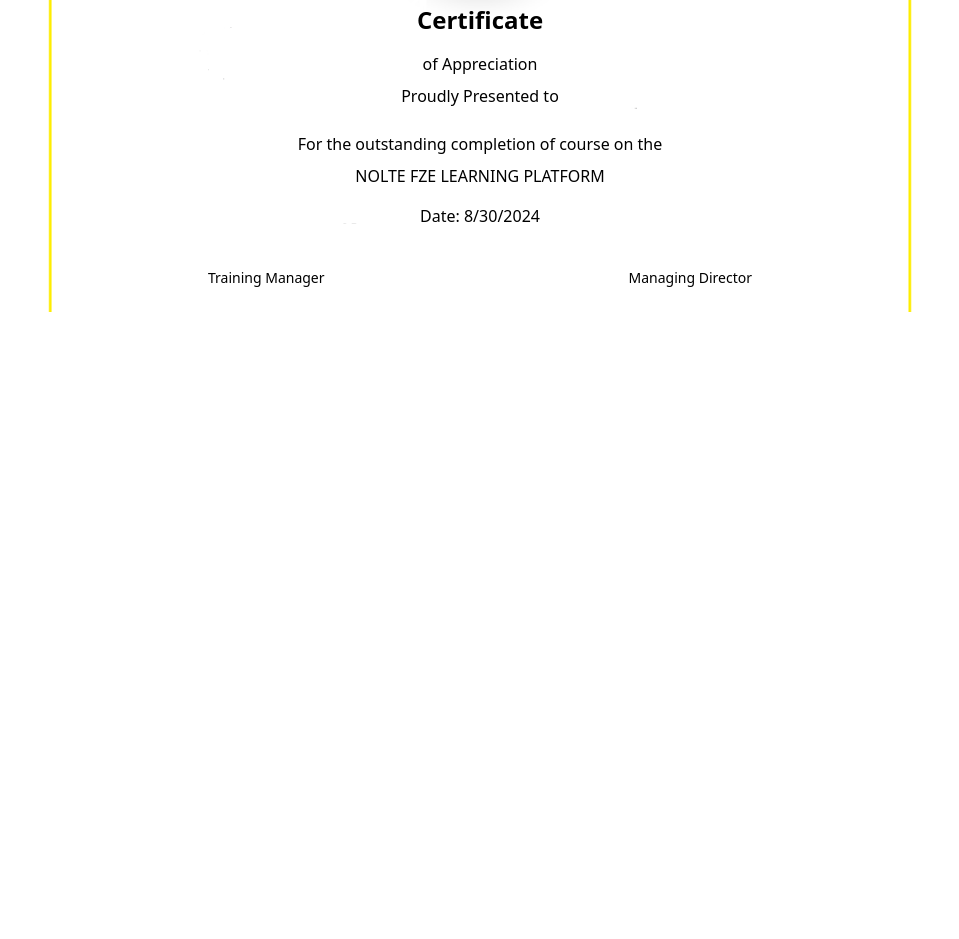
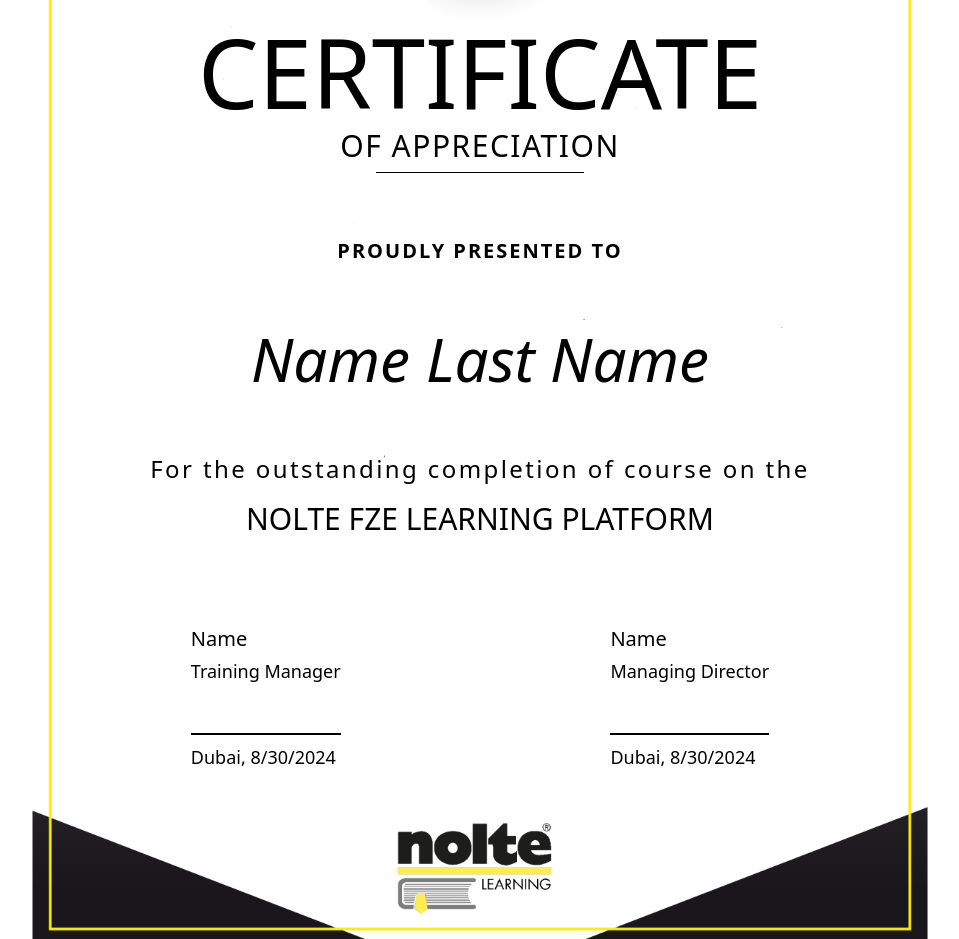
Before and after one commit to SherinAnees/certificate-app, a React (Create React App) app: page / in a window 1280 px wide. Shown: the part 320-1259 px from the top of the page, without its empty margins (160-1119 px from the left). Before the commit the page ends 800 px from the top, so only its background shows below. Built offline with nearby package versions, Linux system fonts and the light colour scheme.

Commit message:
certificate page styling added

```diff
--- a/src/components/CertificateDisplay.jsx
+++ b/src/components/CertificateDisplay.jsx
@@ -3,22 +3,57 @@
 const CertificateDisplay = () => {
   return (
     <div className="bg-certificate max-h-full max-w-4xl mx-auto  p-6 bg-white text-center">
-      <div className="h-full flex flex-col  pt-[300px]">
-        <h2 className="text-2xl font-semibold mb-4">Certificate</h2>
-        <p className="mb-2">of Appreciation</p>
-        <p className="mb-2">Proudly Presented to</p>
-        <h3 className="text-xl font-bold mb-4"></h3>
-        <p className="mb-2">For the outstanding completion of course on the</p>
-        <p className="mb-4">NOLTE FZE LEARNING PLATFORM</p>
-        <p className="mb-4">Date: {new Date().toLocaleDateString()}</p>
-        <div className="flex justify-around mt-6">
+      <div className="h-full flex flex-col  pt-80  ">
+        <h2 className="text-8xl uppercase font-extralight mb-2">Certificate</h2>
+        <p className="text-3xl mb-2 uppercase tracking-wider ">
+          of Appreciation
+        </p>
+        <div className="px-80">
+          <p className=" border-b-black border-b-[1px] w-full  "></p>
+        </div>
+
+        <p className="my-16 uppercase font-semibold text-xl tracking-widest">
+          Proudly Presented to
+        </p>
+        <div className="flex items-stretch justify-center gap-4 mb-16">
+          <h3 className="text-6xl font-medium italic capitalize">Name</h3>
+
+          <h3 className="text-6xl font-medium italic capitalize ">last Name</h3>
+        </div>
+        <p className="mb-4 text-2xl font-normal tracking-widest">
+          For the outstanding completion of course on the
+        </p>
+        <p className="mb-16 text-3xl uppercase font-normal">
+          NOLTE FZE LEARNING PLATFORM
+        </p>
+        <div className="flex justify-around mt-6 mb-36">
           <div>
-            <p></p>
-            <p className="text-sm">Training Manager</p>
+            <p className="text-xl capitalize font-medium mb-1 text-start">
+              Name
+            </p>
+            <p className="text-lg capitalize mb-12 text-start">
+              Training Manager
+            </p>
+
+            <p className=" border-b-black border-b-[2px] w-full  "></p>
+
+            <p className="mt-2 text-start text-lg">
+              Dubai, {new Date().toLocaleDateString()}
+            </p>
           </div>
           <div>
-            <p></p>
-            <p className="text-sm">Managing Director</p>
+            <p className="text-xl capitalize font-medium mb-1 text-start">
+              Name
+            </p>
+            <p className="text-lg capitalize mb-12 text-start">
+              Managing Director
+            </p>
+
+            <p className=" border-b-black border-b-[2px] w-full  "></p>
+
+            <p className="mt-2 text-start text-lg">
+              Dubai, {new Date().toLocaleDateString()}
+            </p>
           </div>
         </div>
       </div>
--- a/src/index.css
+++ b/src/index.css
@@ -5,3 +5,9 @@
   @apply bg-cover;
   background-image: url("./assets/Artboard original.png");
 }
+
+@layer utilities {
+  .font-condensed {
+    font-stretch: condensed;
+  }
+}
```
